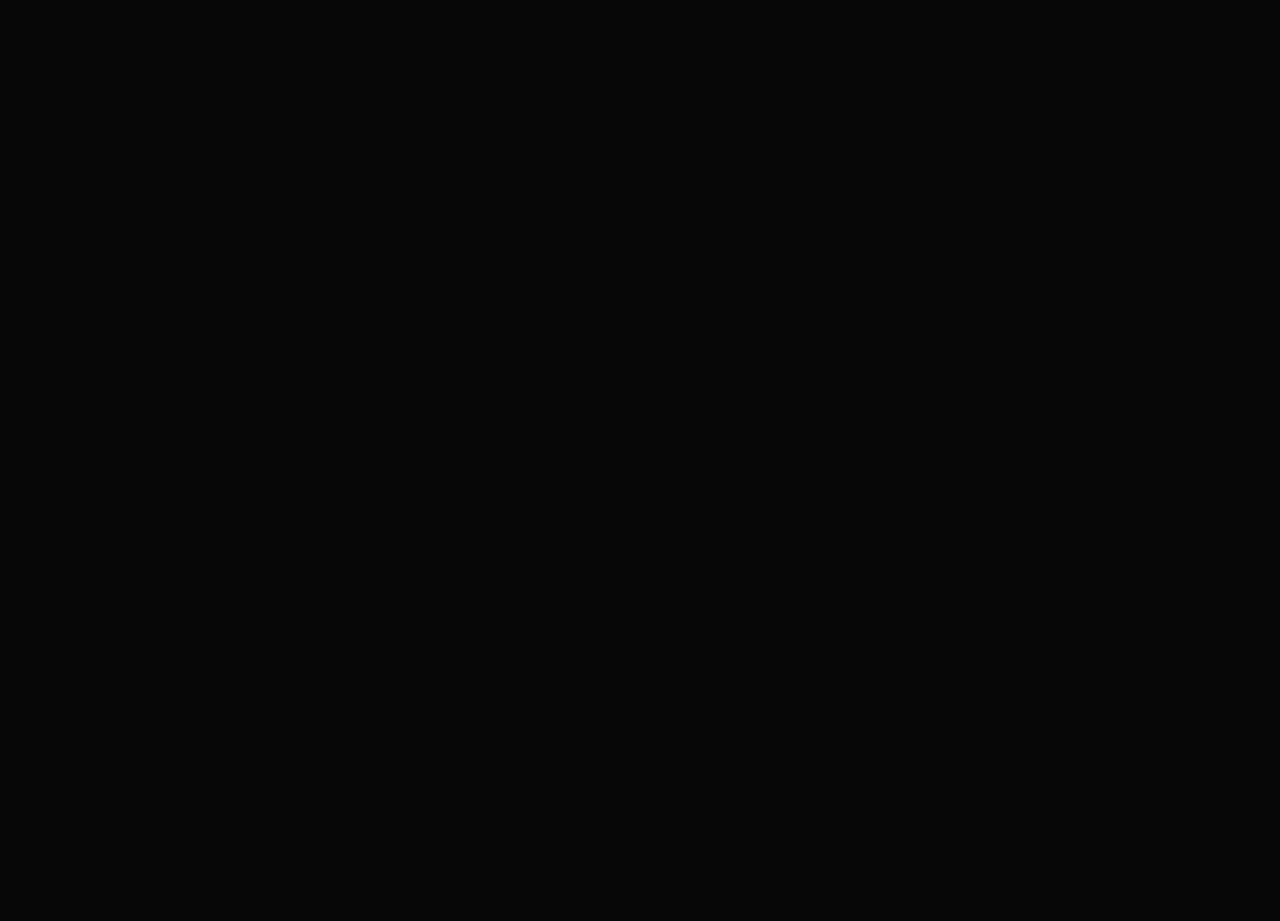
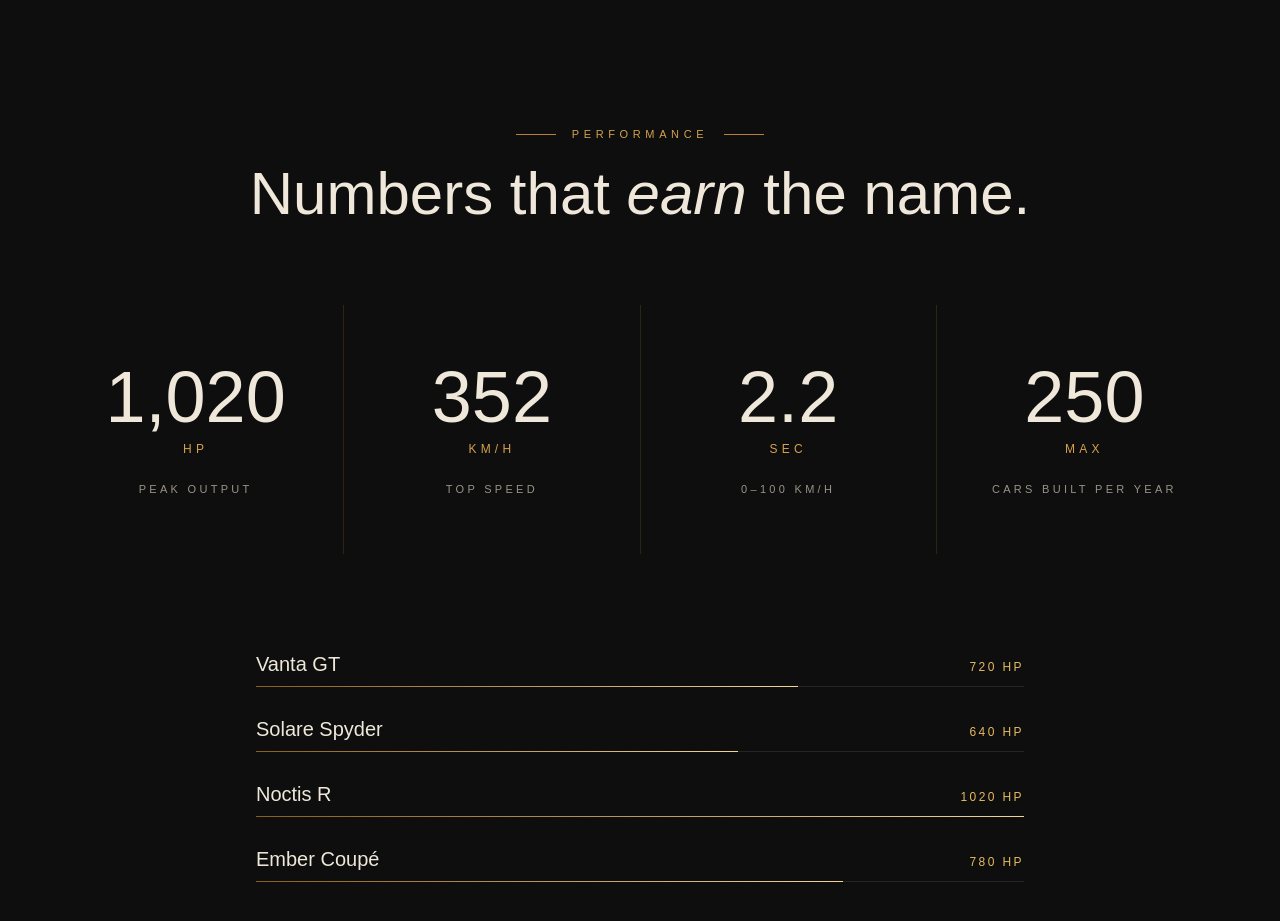
Before and after one commit to PeterFleege/showcase-amazing-sport-cars, a Next.js app: page / in a window 1280 px wide. Shown: the part 3860-4781 px from the top of the page. Before the commit the page ends 3826 px from the top, so only its background shows below. Built offline with nearby package versions, Linux system fonts and the light colour scheme; no server answers; the database is empty; a web font is replaced by a local one.

Commit message:
feat: add Performance section to project

```diff
--- a/src/app/page.tsx
+++ b/src/app/page.tsx
@@ -4,6 +4,7 @@ import Navbar from "@/components/navigation/Navbar";
 import Hero from "@/components/content-sections/Hero";
 import Collection from "@/components/content-sections/Collection";
 import Experience from "@/components/content-sections/Experience";
+import Performance from "@/components/content-sections/Performance";
 import { getFeaturedCars } from "@/lib/queries/cars";
 
 export default async function Home() {
@@ -14,6 +15,7 @@ export default async function Home() {
       <Hero cars={cars} />
       <Collection cars={cars} />
       <Experience car={cars[0]} />
+      <Performance cars={cars} />
     </>
   );
 }
--- a/src/components/content-sections/Experience.tsx
+++ b/src/components/content-sections/Experience.tsx
@@ -1,3 +1,5 @@
+// src/components/content-sections/Experience.tsx
+
 "use client";
 
 import { motion, useScroll, useTransform } from "framer-motion";
--- /dev/null
+++ b/src/components/content-sections/Performance.tsx
@@ -0,0 +1,110 @@
+// src/components/content-sections/Performance.tsx
+
+"use client";
+
+import {
+  animate,
+  useInView,
+  useMotionValue,
+  useTransform,
+  motion,
+} from "framer-motion";
+import { useEffect, useRef } from "react";
+import type { Car } from "@/types/car";
+import SectionHeading from "../ui/SectionHeading";
+
+function Counter({ to, decimals = 0 }: { to: number; decimals?: number }) {
+  const ref = useRef<HTMLSpanElement>(null);
+  const inView = useInView(ref, { once: true, margin: "-60px" });
+  const value = useMotionValue(0);
+  const text = useTransform(value, (v) =>
+    decimals ? v.toFixed(decimals) : Math.round(v).toLocaleString("en-US"),
+  );
+
+  useEffect(() => {
+    if (!inView) return;
+    const controls = animate(value, to, {
+      duration: 2.4,
+      ease: [0.22, 1, 0.36, 1],
+    });
+    return () => controls.stop();
+  }, [inView, to, value]);
+
+  return <motion.span ref={ref}>{text}</motion.span>;
+}
+
+export default function Performance({ cars }: { cars: Car[] }) {
+  const maxPower = Math.max(...cars.map((c) => c.powerHp));
+  const maxSpeed = Math.max(...cars.map((c) => c.topSpeedKmh));
+  const quickest = Math.min(...cars.map((c) => c.zeroTo100));
+
+  const stats = [
+    { label: "Peak output", value: maxPower, unit: "hp", decimals: 0 },
+    { label: "Top speed", value: maxSpeed, unit: "km/h", decimals: 0 },
+    { label: "0–100 km/h", value: quickest, unit: "sec", decimals: 1 },
+    { label: "Cars built per year", value: 250, unit: "max", decimals: 0 },
+  ];
+
+  return (
+    <section id="performance" className="relative bg-coal py-28 lg:py-40">
+      <div className="mx-auto max-w-350 px-6 lg:px-12">
+        <SectionHeading
+          eyebrow="Performance"
+          title={
+            <>
+              Numbers that{" "}
+              <span className="italic text-gold-gradient">earn</span> the name.
+            </>
+          }
+        />
+
+        <div className="mt-20 grid gap-px bg-gold-500/15 sm:grid-cols-2 lg:grid-cols-4">
+          {stats.map((s) => (
+            <div
+              key={s.label}
+              className="group relative bg-coal px-8 py-14 text-center transition-colors duration-700 hover:bg-graphite"
+            >
+              <p className="font-display text-6xl font-light text-gold-gradient lg:text-7xl">
+                <Counter to={s.value} decimals={s.decimals} />
+              </p>
+              <p className="mt-2 text-xs uppercase tracking-[0.35em] text-gold-500">
+                {s.unit}
+              </p>
+              <div className="hairline mx-auto my-6 w-12 transition-all duration-700 group-hover:w-24" />
+              <p className="text-[11px] uppercase tracking-[0.3em] text-mist">
+                {s.label}
+              </p>
+            </div>
+          ))}
+        </div>
+
+        {/* Power comparison bars */}
+        <div className="mx-auto mt-24 max-w-3xl space-y-7">
+          {cars.map((c, i) => (
+            <div key={c.slug}>
+              <div className="mb-2 flex items-baseline justify-between">
+                <span className="font-display text-xl">{c.name}</span>
+                <span className="text-xs tracking-[0.2em] text-gold-400">
+                  {c.powerHp} HP
+                </span>
+              </div>
+              <div className="h-px w-full bg-bone/10">
+                <motion.div
+                  className="h-px bg-linear-to-r from-gold-700 to-gold-300"
+                  initial={{ width: 0 }}
+                  whileInView={{ width: `${(c.powerHp / maxPower) * 100}%` }}
+                  viewport={{ once: true, margin: "-40px" }}
+                  transition={{
+                    duration: 1.6,
+                    delay: i * 0.15,
+                    ease: [0.22, 1, 0.36, 1],
+                  }}
+                />
+              </div>
+            </div>
+          ))}
+        </div>
+      </div>
+    </section>
+  );
+}
```
